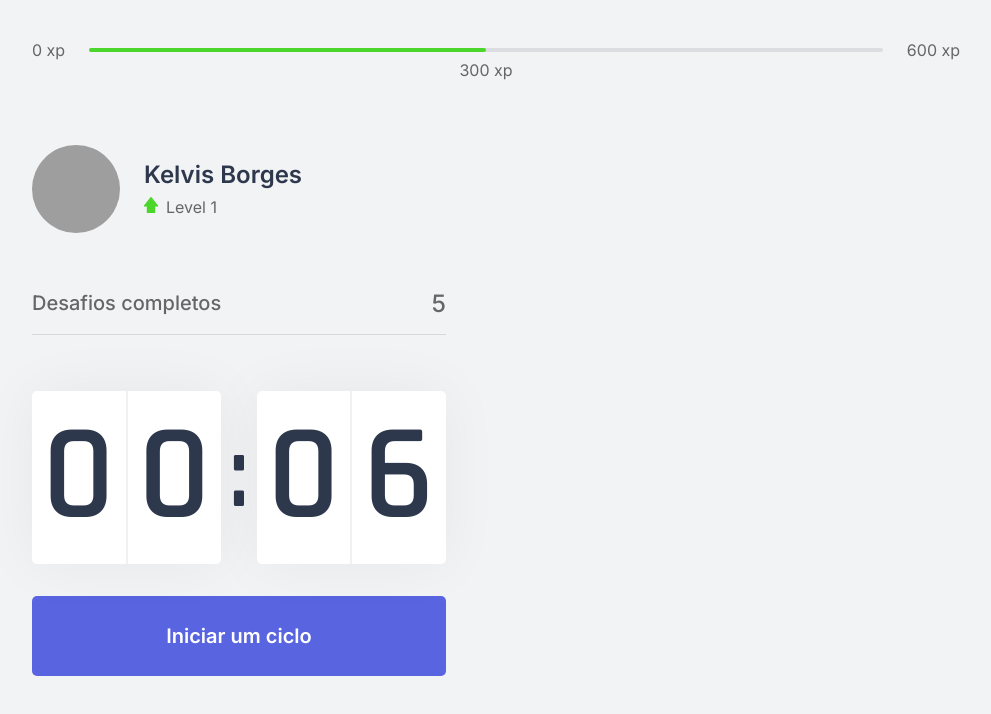
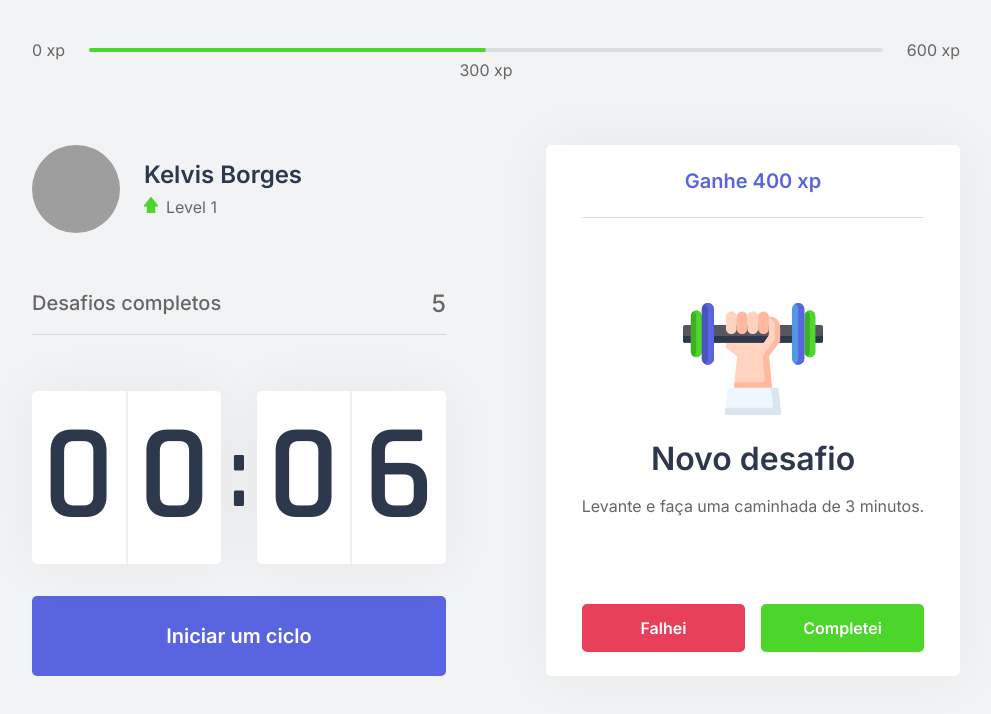
Before and after one commit to kelvisdev/nlw4-trilha-reactjs-nextjs-moveitapp, a Next.js app: page / in a window 1280 px wide. Shown: the top 714 px of the page, without its empty margins (144-1135 px from the left). Built offline with nearby package versions, Linux system fonts and the light colour scheme; grey boxes are pictures that could not be loaded.

Commit message:
Adiciona componente ChallengeBox

```diff
--- /dev/null
+++ b/src/components/ChallengeBox.tsx
@@ -0,0 +1,44 @@
+import styles from "../styles/components/ChallengBox.module.css";
+
+export function ChallengBox() {
+  const hasActiveChallenge = true;
+
+  return (
+    <div className={styles.challengeBoxContainer}>
+      {hasActiveChallenge ? (
+        <div className={styles.challengeActive}>
+            <header>Ganhe 400 xp</header>
+
+            <main>
+                <img src="icons/body.svg" />
+                <strong>Novo desafio</strong>
+                <p>Levante e faça uma caminhada de 3 minutos.</p>
+            </main>
+
+            <footer>
+                <button
+                    type="button"
+                    className={styles.challengeFailedButton}
+                >
+                    Falhei
+                </button>
+                <button
+                    type="button"
+                    className={styles.challengeSucceededButton}
+                >
+                    Completei
+                </button>
+            </footer>
+        </div>
+      ) : (
+        <div className={styles.challengeNotActive}>
+          <strong>Finalize um ciclo para receber um desafio</strong>
+          <p>
+            <img src="icons/level-up.svg" alt="Level Up" />
+            Avance de level completando desafios.
+          </p>
+        </div>
+      )}
+    </div>
+  );
+}
--- a/src/pages/index.tsx
+++ b/src/pages/index.tsx
@@ -1,7 +1,8 @@
 import Head from "next/head";
 import React from "react";
+import { ChallengBox } from "../components/ChallengeBox";
 import { CompletedChallenges } from "../components/CompletedChalleges";
-import { Countdown } from "../components/CountDown";
+import { Countdown } from "../components/Countdown";
 import { ExperienceBar } from "../components/ExperienceBar";
 import { Profile } from '../components/Profile';
 
@@ -24,7 +25,7 @@
         </div>
 
         <div>
-
+          <ChallengBox />
         </div>
       </section>
     </div>
--- /dev/null
+++ b/src/styles/components/ChallengBox.module.css
@@ -0,0 +1,111 @@
+.challengeBoxContainer {
+    height: 100%;
+
+    background: var(--white);
+    border-radius: 5px;
+    box-shadow: 0 0 60px rgba(0, 0, 0, 0.05);
+    padding: 1.5rem 2rem;
+
+    display: flex;
+    flex-direction: column;
+    align-items: center;
+    justify-items: center;
+    justify-content: center;
+
+    text-align: center;
+}
+
+.challengeNotActive {
+    display: flex;
+    flex-direction: column;
+    align-items: center;
+}
+
+.challengeNotActive strong {
+    font-size: 1.5rem;
+    font-weight: 500;
+    line-height: 1.4;
+}
+
+.challengeNotActive p {
+    display: flex;
+    flex-direction: column;
+    align-items: center;
+    line-height: 1.4;
+    max-width: 70%;
+    margin-top: 3rem;
+}
+
+.challengeNotActive p img {
+    margin-bottom: 1rem;
+}
+
+.challengeActive {
+    height: 100%;
+
+    display: flex;
+    flex-direction: column;
+}
+
+.challengeActive header {
+    color: var(--blue);
+    font-weight: 600;
+    font-size: 1.25rem;
+    padding: 0 2rem 1.5rem;
+    border-bottom: 1px solid var(--gray-line);
+}
+
+.challengeActive main {
+    flex: 1;
+    display: flex;
+    flex-direction: column;
+    align-items: center;
+    justify-content: center;
+}
+
+.challengeActive main strong {
+    font-size: 2rem;
+    font-weight: 600;
+    color: var(--title);
+    margin: 1.5rem 0 1rem;
+}
+
+.challengeActive main p {
+    line-height: 1.5;
+}
+
+.challengeActive footer {
+    display: grid;
+    grid-template-columns: 1fr 1fr;
+    gap: 1rem;
+}
+
+.challengeActive footer button {
+    height: 3rem;
+
+    display: flex;
+    align-items: center;
+    justify-content: center;
+
+    border: 0;
+    border-radius: 5px;
+
+    color: var(--white);
+
+    font-size: 1rem;
+    font-weight: 600;
+
+    transition: filter 0.2s ;
+}
+
+.challengeActive footer button.challengeFailedButton {
+    background: var(--red);
+}
+
+.challengeActive footer button.challengeSucceededButton {
+    background: var(--green);
+}
+
+.challengeActive footer button:hover {
+    filter: brightness(0.9);
+}
```
